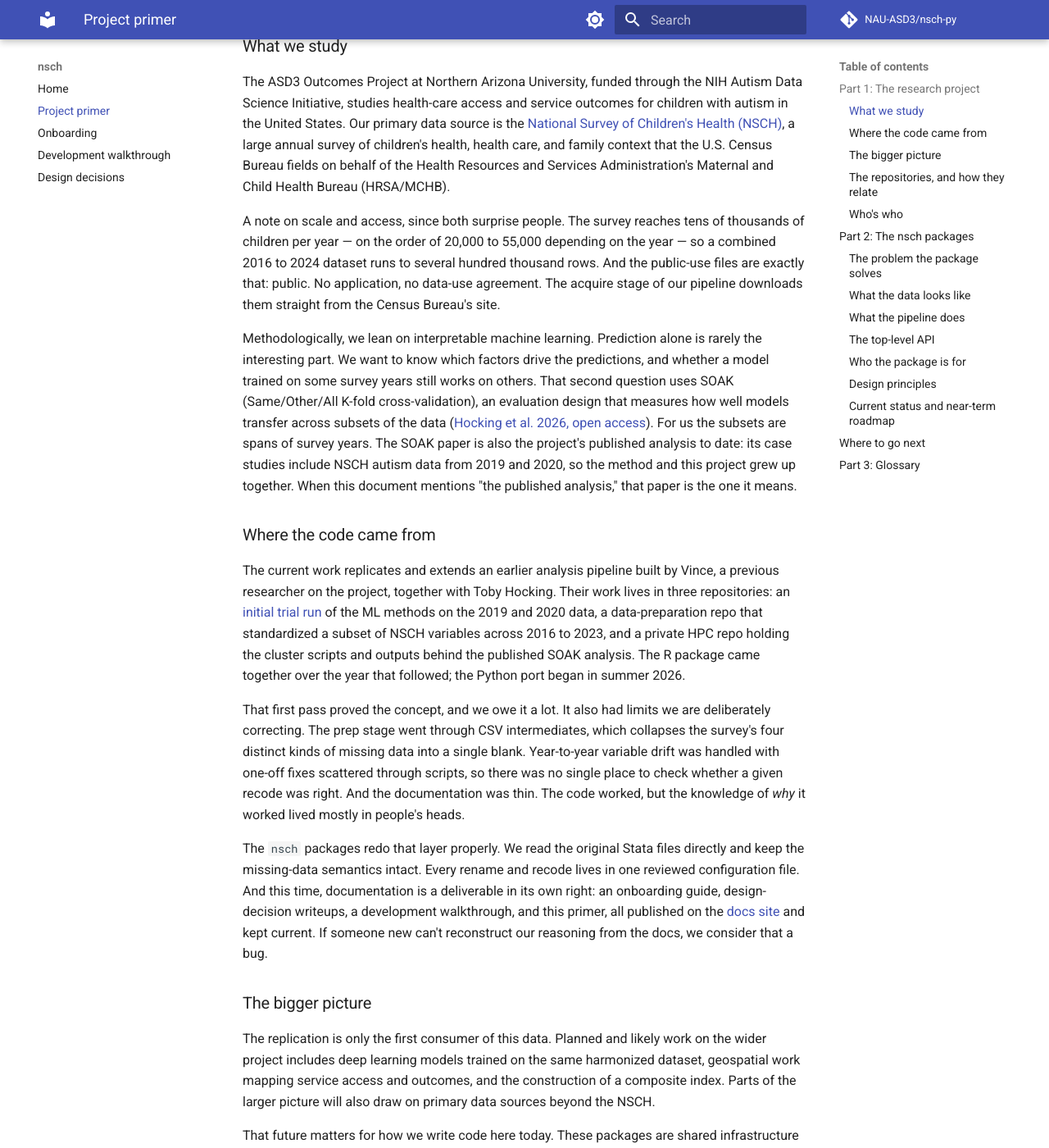
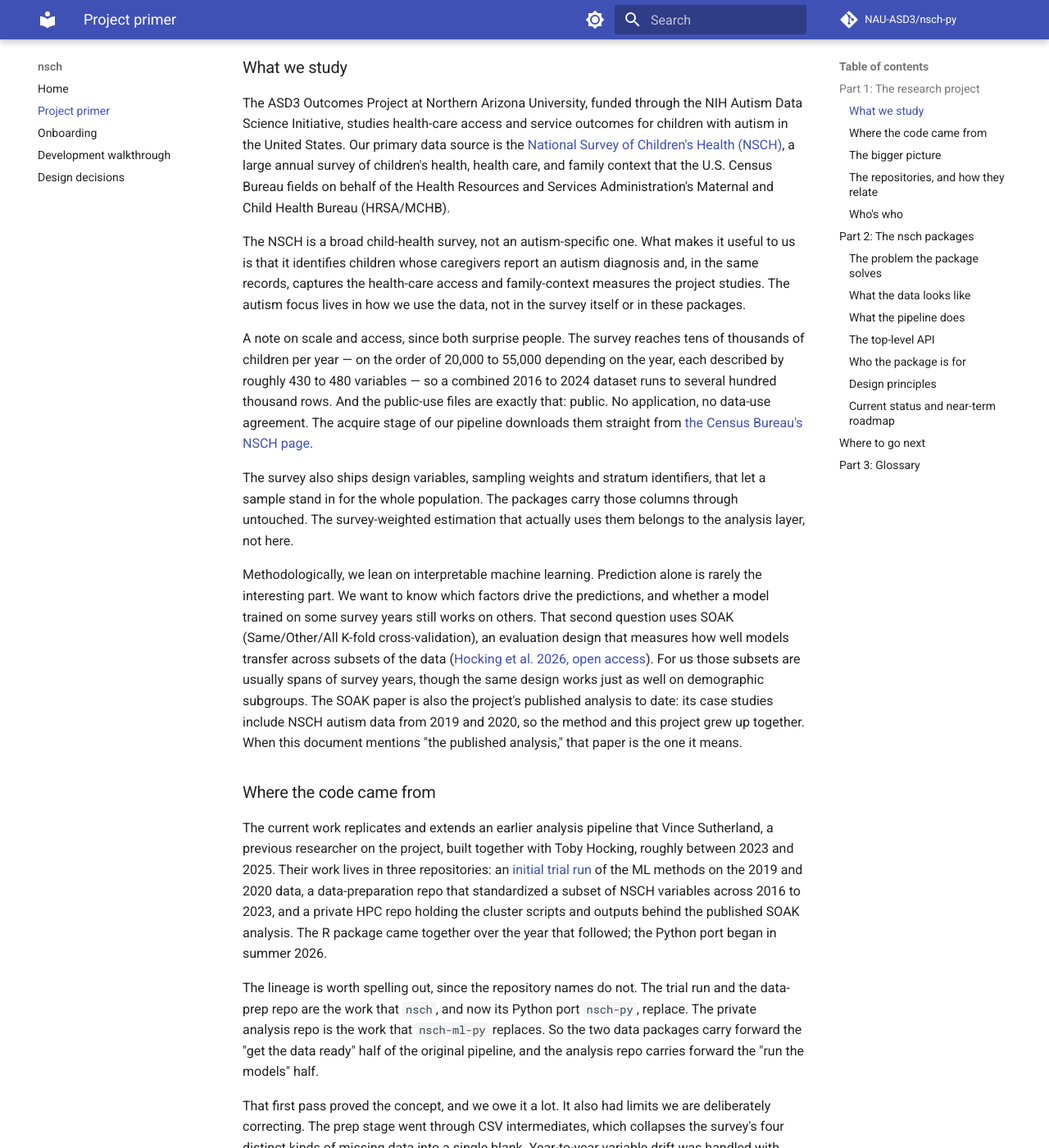
Before and after one commit to NAU-ASD3/nsch-py, an MkDocs documentation site: the page built from docs/project-primer.md, in a window 1280 px wide and 1400 px high, scrolled down 552 px. Shown: the whole window at 82% size. Built offline with MkDocs 1.6.1 and Material for MkDocs 9.7.7, drawn with Linux system fonts in a browser that asks for light colours; comment, search, counter and statistics services are not loaded; some of the changed text lies outside the part shown.

Commit message:
revise project primer per review feedback

````diff
--- a/docs/project-primer.md
+++ b/docs/project-primer.md
@@ -1,12 +1,15 @@
 # Project Primer
 
-**Last revised:** July 14, 2026 ·
+**Last revised:** July 22, 2026 ·
 **Maintainer:** Chris Reger ·
 **Covers:** [`NAU-ASD3/nsch`](https://github.com/NAU-ASD3/nsch) (R) and [`NAU-ASD3/nsch-py`](https://github.com/NAU-ASD3/nsch-py) (Python)
 
 This page gets revised as the project evolves, so the date above tells you how
 stale it might be. If you spot something wrong or out of date, open an issue
-or fix it in a PR.
+or fix it in a PR. New to GitHub? Here is how to
+[open an issue](https://docs.github.com/en/issues/tracking-your-work-with-issues/creating-an-issue)
+and how to
+[open a pull request](https://docs.github.com/en/pull-requests/collaborating-with-pull-requests/proposing-changes-to-your-work-with-pull-requests/creating-a-pull-request).
 
 ---
 
@@ -33,12 +36,24 @@
 Census Bureau fields on behalf of the Health Resources and Services
 Administration's Maternal and Child Health Bureau (HRSA/MCHB).
 
+The NSCH is a broad child-health survey, not an autism-specific one. What
+makes it useful to us is that it identifies children whose caregivers report
+an autism diagnosis and, in the same records, captures the health-care access
+and family-context measures the project studies. The autism focus lives in
+how we use the data, not in the survey itself or in these packages.
+
 A note on scale and access, since both surprise people. The survey reaches
 tens of thousands of children per year — on the order of 20,000 to 55,000
-depending on the year — so a combined 2016 to 2024 dataset runs to several
-hundred thousand rows. And the public-use files are exactly that: public. No
-application, no data-use agreement. The acquire stage of our pipeline
-downloads them straight from the Census Bureau's site.
+depending on the year, each described by roughly 430 to 480 variables — so a
+combined 2016 to 2024 dataset runs to several hundred thousand rows. And the
+public-use files are exactly that: public. No application, no data-use
+agreement. The acquire stage of our pipeline downloads them straight from
+[the Census Bureau's NSCH page](https://www.census.gov/programs-surveys/nsch.html).
+
+The survey also ships design variables, sampling weights and stratum
+identifiers, that let a sample stand in for the whole population. The packages
+carry those columns through untouched. The survey-weighted estimation that
+actually uses them belongs to the analysis layer, not here.
 
 Methodologically, we lean on interpretable machine learning. Prediction alone
 is rarely the interesting part. We want to know which factors drive the
@@ -46,22 +61,32 @@
 others. That second question uses SOAK (Same/Other/All K-fold
 cross-validation), an evaluation design that measures how well models
 transfer across subsets of the data ([Hocking et al. 2026, open
-access](https://doi.org/10.1002/sam.70055)). For us the subsets are spans of
-survey years. The SOAK paper is also the project's published analysis to
-date: its case studies include NSCH autism data from 2019 and 2020, so the
-method and this project grew up together. When this document mentions "the
-published analysis," that paper is the one it means.
+access](https://doi.org/10.1002/sam.70055)). For us those subsets are usually
+spans of survey years, though the same design works just as well on
+demographic subgroups. The SOAK paper is also the project's published
+analysis to date: its case studies include NSCH autism data from 2019 and
+2020, so the method and this project grew up together. When this document
+mentions "the published analysis," that paper is the one it means.
 
 ### Where the code came from
 
-The current work replicates and extends an earlier analysis pipeline built by
-Vince, a previous researcher on the project, together with Toby Hocking.
-Their work lives in three repositories: an [initial trial
+The current work replicates and extends an earlier analysis pipeline that
+Vince Sutherland, a previous researcher on the project, built together with
+Toby Hocking, roughly between 2023 and 2025. Their work lives in three
+repositories: an [initial trial
 run](https://github.com/tdhock/2024-01-ml-for-autism) of the ML methods on
 the 2019 and 2020 data, a data-preparation repo that standardized a subset
 of NSCH variables across 2016 to 2023, and a private HPC repo holding the
-cluster scripts and outputs behind the published SOAK analysis. The R package came together over the year that followed; the Python
-port began in summer 2026.
+cluster scripts and outputs behind the published SOAK analysis. The R package
+came together over the year that followed; the Python port began in summer
+2026.
+
+The lineage is worth spelling out, since the repository names do not. The
+trial run and the data-prep repo are the work that `nsch`, and now its Python
+port `nsch-py`, replace. The private analysis repo is the work that
+`nsch-ml-py` replaces. So the two data packages carry forward the "get the
+data ready" half of the original pipeline, and the analysis repo carries
+forward the "run the models" half.
 
 That first pass proved the concept, and we owe it a lot. It also had limits
 we are deliberately correcting. The prep stage went through CSV
@@ -96,12 +121,15 @@
 
 ### The repositories, and how they relate
 
+Listed roughly in the order they came to life, so the way each builds on the
+last is easy to follow:
+
 | Repository | Language | Role |
 |---|---|---|
-| [`NAU-ASD3/nsch`](https://github.com/NAU-ASD3/nsch) | R | The original data package. Downloads, harmonizes, and combines NSCH years. Mature; the **reference implementation**. |
-| [`NAU-ASD3/nsch-py`](https://github.com/NAU-ASD3/nsch-py) | Python | Ground-up reimplementation of the R package. This repo. |
+| Prior repos ([`2024-01-ml-for-autism`](https://github.com/tdhock/2024-01-ml-for-autism), `ASD3-machine-learning-prep`, `ASD3-machine-learning` (private)) | R | The original pipeline being replicated, built 2023–2025. Kept as historical reference. |
+| [`NAU-ASD3/nsch`](https://github.com/NAU-ASD3/nsch) | R | The data package. Downloads, harmonizes, and combines NSCH years. Mature; the **reference implementation**. Public-facing, though not yet formally published or advertised beyond the project. |
+| [`NAU-ASD3/nsch-py`](https://github.com/NAU-ASD3/nsch-py) | Python | Ground-up reimplementation of the R package, and the **current focus**. This repo. |
 | `nsch-ml-py` | Python | The analysis layer. Replicates the published analysis and extends it to newer survey years. Consumes the output of the data packages. |
-| Prior repos ([`2024-01-ml-for-autism`](https://github.com/tdhock/2024-01-ml-for-autism), `ASD3-machine-learning-prep`, `ASD3-machine-learning` (private)) | R | The original pipeline being replicated. Kept as historical reference. |
 
 The R package came first and remains the source of truth. The Python
 reimplementation exists so the whole project can live in one language and use
@@ -117,12 +145,14 @@
 - **Dr. Olivia Lindly** (Health Sciences) leads the project and supervises
   the data and analysis work.
 - **Dr. Ben Lucas** (Mathematics and Statistics) and **Dr. David Folch**
-  (Geography, Planning and Recreation) are collaborating faculty on the wider
-  project and serve as code reviewers.
+  (Geography, Planning and Recreation) are co-investigators on the wider
+  project. They co-supervise the data and analysis work and serve as code
+  reviewers.
 - **Dr. Toby Hocking** developed SOAK and built the original analysis with
-  Vince while at NAU. He is now at the Université de Sherbrooke in Canada and
-  involved as a consultant. He remains the authority on the R package and its
-  review standards, though he is much less involved day to day.
+  Vince Sutherland while at NAU. He is now at the Université de Sherbrooke in
+  Canada and involved as a consultant. He remains the authority on the R
+  package and its review standards, though he is much less involved day to
+  day.
 - **Chris Reger** (graduate student researcher) is the primary developer and
   maintainer of both data packages.
 - **Sakina Lord** and **Rahmat Adepo** (graduate student researchers) are
@@ -207,22 +237,34 @@
 
 ### What the pipeline does
 
-Five stages, in order:
+Five stages, in order, and each is its own module in the package so you can
+find and review one layer at a time:
 
-1. **Acquire.** Download the official `.dta` and `.do` files for each
-   requested year from the Census Bureau.
-2. **Read.** Parse each Stata file. Variable labels, value labels, and all
-   four tagged missing-value types survive this step. Internally the tagged
-   NAs become the sentinel codes 996 to 999 so they can travel through
-   numeric processing without losing their identity.
-3. **Harmonize**, per year. Rename variables to the common scheme, remap
-   answer codes so the same answer means the same value in every year, merge
-   split variables, and keep only the variables listed in the config.
-4. **Combine.** Stack the harmonized years into one tidy table and apply the
-   labels, so coded values become readable categories and sentinel codes
-   resolve to their proper missing-value semantics.
-5. **Validate.** Check the combined result: expected factor levels, plausible
-   NA rates, full year coverage.
+1. **Acquire** (`acquire.py`). Download the official `.dta` and `.do` files
+   for each requested year from the Census Bureau.
+2. **Read** (`readers.py`). Parse each Stata file. Variable labels, value
+   labels, and all four tagged missing-value types survive this step.
+   Internally the tagged NAs become the sentinel codes 996 to 999 so they can
+   travel through numeric processing without losing their identity.
+3. **Harmonize** (`harmonize.py`), per year. Rename variables to the common
+   scheme, remap answer codes so the same answer means the same value in
+   every year, merge split variables, and keep only the variables listed in
+   the config.
+4. **Combine** (`combine.py`). Stack the harmonized years into one tidy table
+   and apply the labels, so coded values become readable categories and
+   sentinel codes resolve to their proper missing-value semantics.
+5. **Validate** (`validate.py`). Check the combined result: expected factor
+   levels, plausible NA rates, full year coverage.
+
+The single public function stitches these stages together; the module names
+above are also the names you will see in the migration plan and in review, so
+"the read layer" and `readers.py` mean the same thing.
+
+The whole pipeline runs on Polars LazyFrames, which describe the work without
+executing it and let the engine optimize the full sequence before it runs
+once at the very end. It stays lazy from the first read through the final
+combine. That design, and the reasons it pushed us toward Python in the first
+place, are written up in [design decisions](design-decisions.md).
 
 A few corners are genuinely fiddly. The 2016 file, for instance, lacks a
 grade variable that later years have, so the combine stage includes a
@@ -255,6 +297,11 @@
 df.filter(pl.col("year") >= 2020)    # slice and go
 ```
 
+The `config_path` in that example points at the copy of the config shipped in
+the source tree, which is the default we develop against. It is an ordinary
+argument, though, so anyone using the package can point it at their own config
+file to keep or drop a different set of variables.
+
 The R package's equivalent, `nsch::get_clean_data()`, returns a `data.table`
 and is fully wired up today.
 
@@ -263,12 +310,18 @@
 analyst can run any stage in isolation. The intended usage, though, is the
 single call above.
 
-**A status note for reviewers:** in the Python package, `get_clean_data` is
-the *target* interface. The functions behind it are landing one PR at a time,
-which means an individual PR you review may implement one stage's primitive
-while the end-to-end pipeline does not exist yet. The R package defines what
-each function must do, and the migration plan defines the PR sequence. If a
-PR seems like a small piece floating in space, that is why.
+**A status note for reviewers, and for anyone hoping to run this today:** in
+the Python package, `get_clean_data` is the *target* interface, and it is not
+wired up yet. Calling it right now will not run a pipeline. Its supporting
+functions are landing one PR at a time, which means an individual PR you
+review may implement one stage's primitive while the end-to-end pipeline does
+not exist. Until the Python port reaches parity, the R package
+(`nsch::get_clean_data()`) is the one to use for real analysis. The R package
+defines what each Python function must do, the migration plan defines the PR
+sequence, and the
+[changelog](https://github.com/NAU-ASD3/nsch-py/blob/main/CHANGELOG.md) tracks
+what has landed so far. If a PR seems like a small piece floating in space,
+that is why.
 
 ### Who the package is for
 
@@ -301,8 +354,10 @@
   modified. When a lookup needs to bridge a rename, we add a translation
   layer (an alias map) instead of editing the source data.
 - **Missingness is preserved end to end.** The four tagged NA types travel
-  through the pipeline as distinct sentinel codes and only get resolved at
-  the labeling step.
+  through the pipeline as distinct sentinel codes (996 to 999) and stay
+  numeric the whole way, so nothing collapses them by accident. They resolve
+  to proper missing values or readable categories only at the final labeling
+  step, when the combined table is built.
 - **Functions are small, single-purpose, and non-mutating.** The pipeline is
   a composition of plain functions on dataframes. No class hierarchies, no
   frameworks.
@@ -322,7 +377,9 @@
 In the Python package, the scaffolding, CI, and documentation infrastructure
 are merged. Functional code is landing as a sequence of layer-by-layer PRs:
 read layer, config layer, harmonize layer, combine plus the orchestrator,
-validation, and finally the integration test against the R output.
+validation, and finally the integration test against the R output. The
+[changelog](https://github.com/NAU-ASD3/nsch-py/blob/main/CHANGELOG.md) is the
+running record of what has landed.
 
 After that, the analysis replication consumes the merged dataset, and a
 methods paper writes up the replication and the extension to 2024.
````
Also changed, not shown: other parts of docs/project-primer.md (+5 -5 lines).
